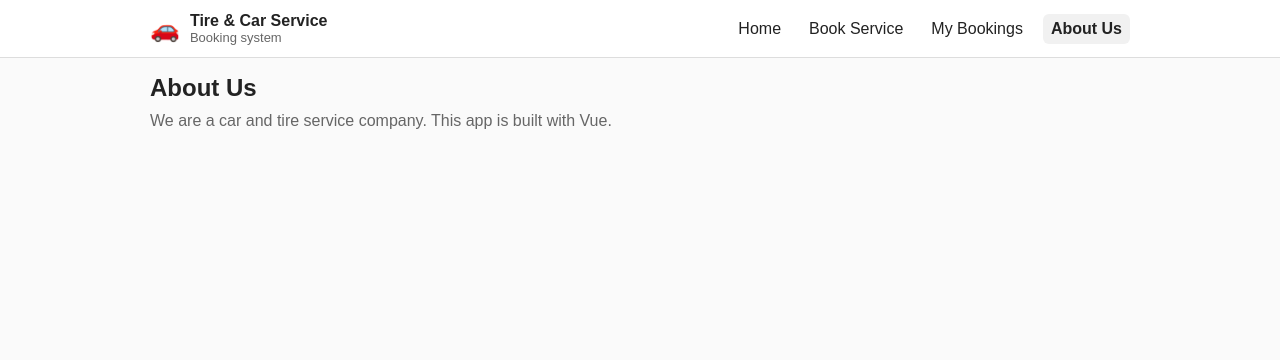
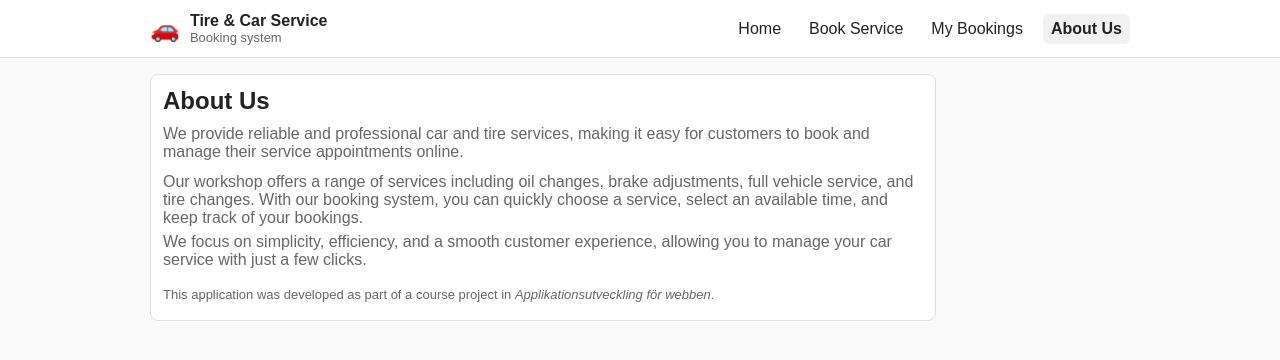
Before and after one commit to Sam-Razavi/Tire-Car-Store, a Vue app in the folder Tire-Car-Store/: page /about in a window 1280 px wide. Shown: the top 360 px of the page. Built offline with nearby package versions, Linux system fonts and the light colour scheme.

Commit message:
added hero image and about us

```diff
--- a/Tire-Car-Store/src/views/AboutView.vue
+++ b/Tire-Car-Store/src/views/AboutView.vue
@@ -1,6 +1,45 @@
 <template>
-  <section>
+  <section class="about card">
     <h1>About Us</h1>
-    <p>We are a car and tire service company. This app is built with Vue.</p>
+
+    <p class="lead">
+      We provide reliable and professional car and tire services,
+      making it easy for customers to book and manage their service appointments online.
+    </p>
+
+    <p>
+      Our workshop offers a range of services including oil changes,
+      brake adjustments, full vehicle service, and tire changes.
+      With our booking system, you can quickly choose a service,
+      select an available time, and keep track of your bookings.
+    </p>
+
+    <p>
+      We focus on simplicity, efficiency, and a smooth customer experience,
+      allowing you to manage your car service with just a few clicks.
+    </p>
+
+    <p class="note">
+      This application was developed as part of a course project in
+      <em>Applikationsutveckling för webben</em>.
+    </p>
   </section>
 </template>
+
+<style scoped>
+.about {
+  max-width: 760px;
+}
+
+.lead {
+  font-size: 16px;
+  font-weight: 500;
+  margin-bottom: 12px;
+}
+
+.note {
+  margin-top: 18px;
+  font-size: 13px;
+  color: #666;
+}
+</style>
--- a/Tire-Car-Store/src/views/HomeView.vue
+++ b/Tire-Car-Store/src/views/HomeView.vue
@@ -1,6 +1,72 @@
 <template>
-  <section>
-    <h1>Tire & Car Service</h1>
-    <p>Welcome! Use the menu to book a service, manage bookings, or learn more about us.</p>
+  <section class="home">
+    <div class="hero">
+      <img src="../assets/hero.png" alt="Car service workshop" />
+      <div class="heroText">
+        <h1>Tire & Car Service</h1>
+        <p>
+          Book your car service easily online.
+          Choose service type, date and time in just a few clicks.
+        </p>
+      </div>
+    </div>
+
+    <div class="intro card">
+      <h2>Our Services</h2>
+      <ul>
+        <li>Oil change</li>
+        <li>Brake adjustment</li>
+        <li>Full service</li>
+        <li>Tire change</li>
+      </ul>
+
+      <p>
+        Use the menu above to book a service or manage your bookings.
+      </p>
+    </div>
   </section>
 </template>
+
+<style scoped>
+.home {
+  display: flex;
+  flex-direction: column;
+  gap: 20px;
+}
+
+.hero {
+  position: relative;
+  border-radius: 10px;
+  overflow: hidden;
+  max-height: 360px;
+}
+
+.hero img {
+  width: 100%;
+  height: 100%;
+  object-fit: cover;
+}
+
+.heroText {
+  position: absolute;
+  bottom: 20px;
+  left: 20px;
+  background: rgba(255, 255, 255, 0.9);
+  padding: 14px;
+  border-radius: 8px;
+  max-width: 420px;
+}
+
+.heroText h1 {
+  margin: 0 0 6px 0;
+}
+
+.heroText p {
+  margin: 0;
+  font-size: 14px;
+}
+
+.intro ul {
+  padding-left: 18px;
+}
+</style>
```
Also changed, not shown: 1 other file (tests, documents, lock files or other folders).
